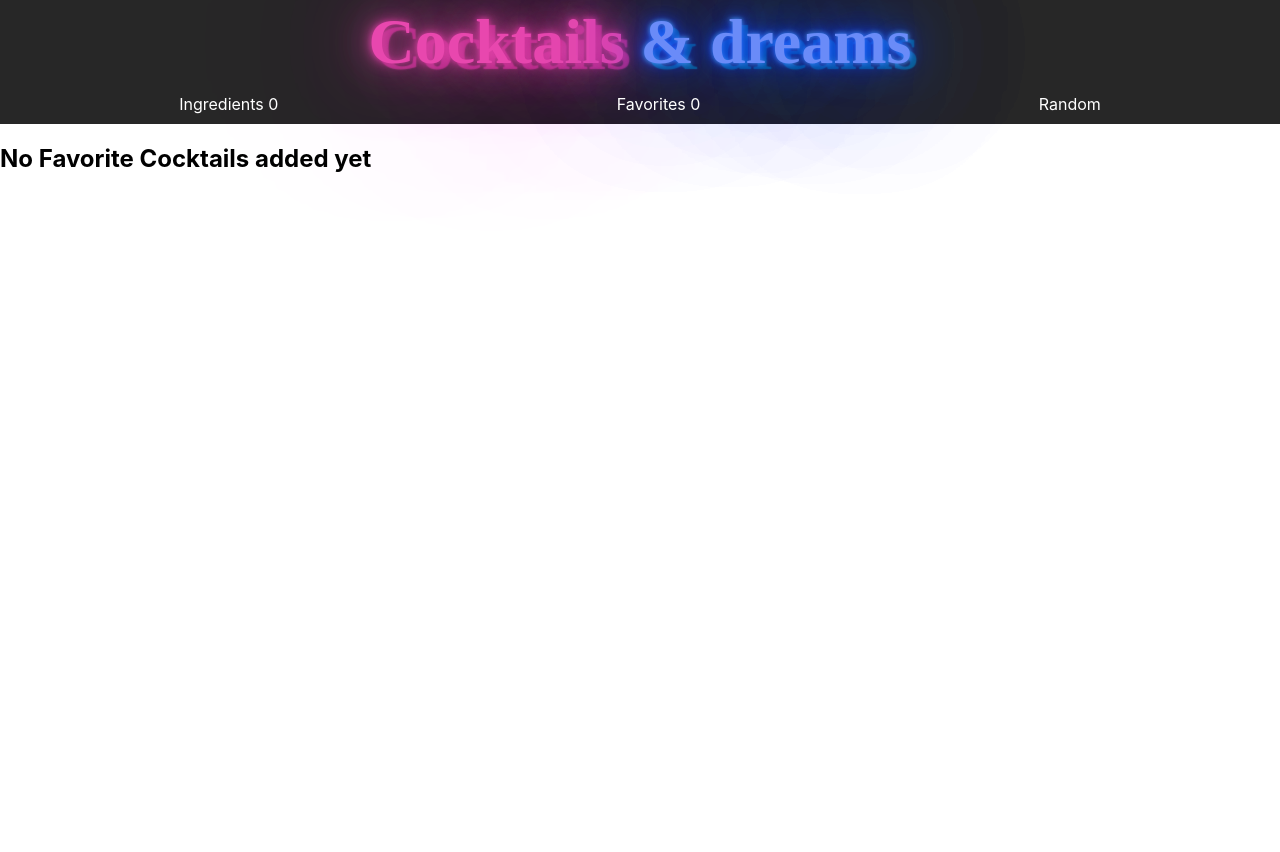
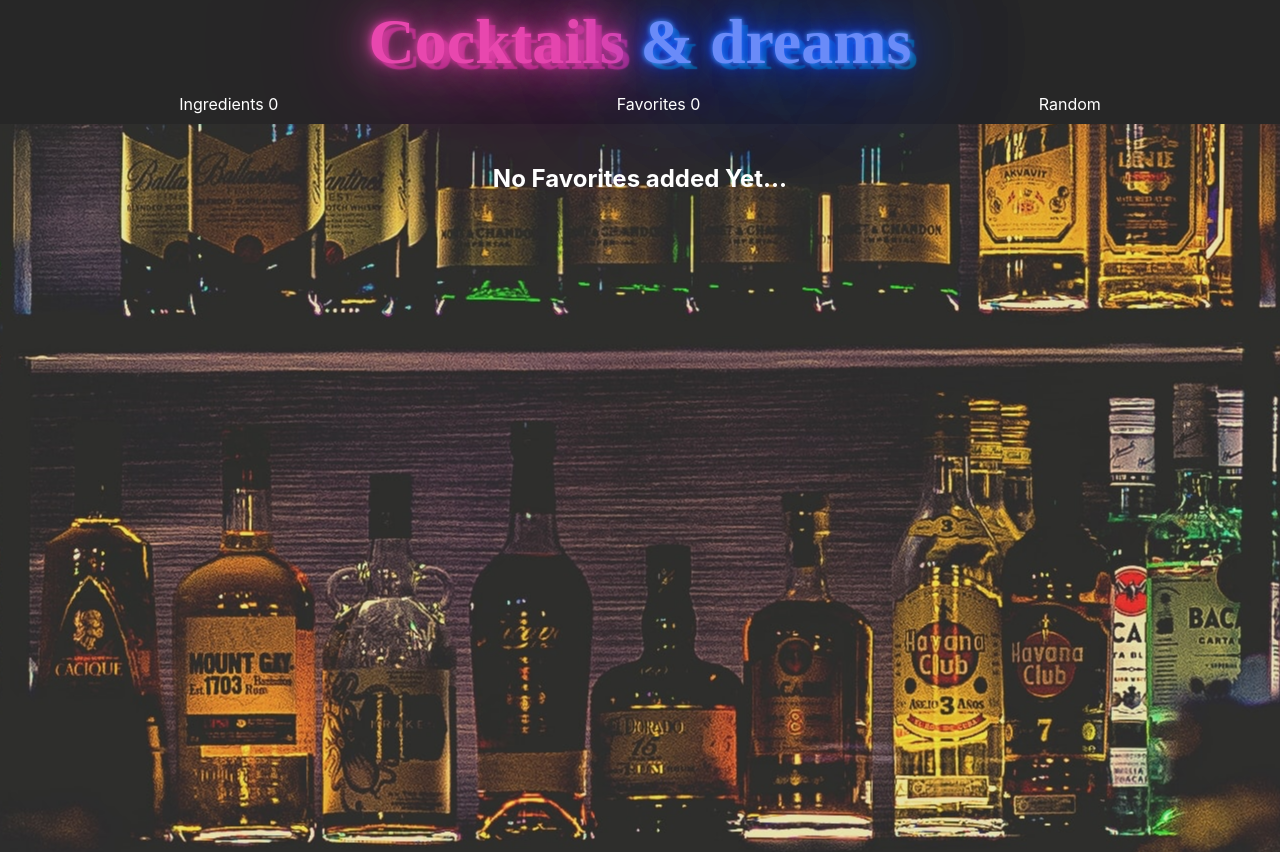
Before and after one commit to pgoulding/Cocktail-and-Dreams, a React (Create React App) app: page /favorites in a window 1280 px wide. Shown: the top 852 px of the page. Before the commit the page ends 800 px from the top, so only its background shows below. Built offline with nearby package versions, Linux system fonts and the light colour scheme; a web font is replaced by a local one.

Commit message:
redesign favorites container to show favorite drinks

```diff
--- a/src/containers/Favorites/Favorites.jsx
+++ b/src/containers/Favorites/Favorites.jsx
@@ -2,39 +2,24 @@
 import PropTypes from 'prop-types'
 import { connect } from 'react-redux'
 import DrinkCard from '../../components/DrinkCard/DrinkCard';
+import './Favorites.scss'
+const Favorites =({favoriteCocktails}) => {
 
-class Favorites extends Component {
-  constructor(props) {
-    super(props)
-    this.state = {
-      savedCocktails:[]
+  const showFavorites = () => {
+    if(favoriteCocktails.length) {
+      return favoriteCocktails.map(drink => {
+        return <DrinkCard drinkInfo={drink} />
+      })
+    } else {
+      return <h2>No Favorites added Yet...</h2>
     }
   }
 
-  componentDidMount() {
-    const { favoriteCocktails } = this.props
-    console.log(this.props)
-  }
-
-  showFavorites = () => {
-    return this.state.savedCocktails.map(drink => {
-      return <DrinkCard drinkInfo={drink} />
-    })
-  }
-
-
-  render() {
-    if(!this.state.favoriteCocktails) {
-      return (
-        <h2>No Favorite Cocktails added yet</h2>
-        )
-      }
-      return (
-      <div>
-        {this.showFavorites()}
-      </div>
-    )
-  }
+  return (
+    <div className="favorites-container">
+      {showFavorites()}
+    </div>
+  )
 }
 
 const mapStateToProps = ({favoriteCocktails}) => ({
```
